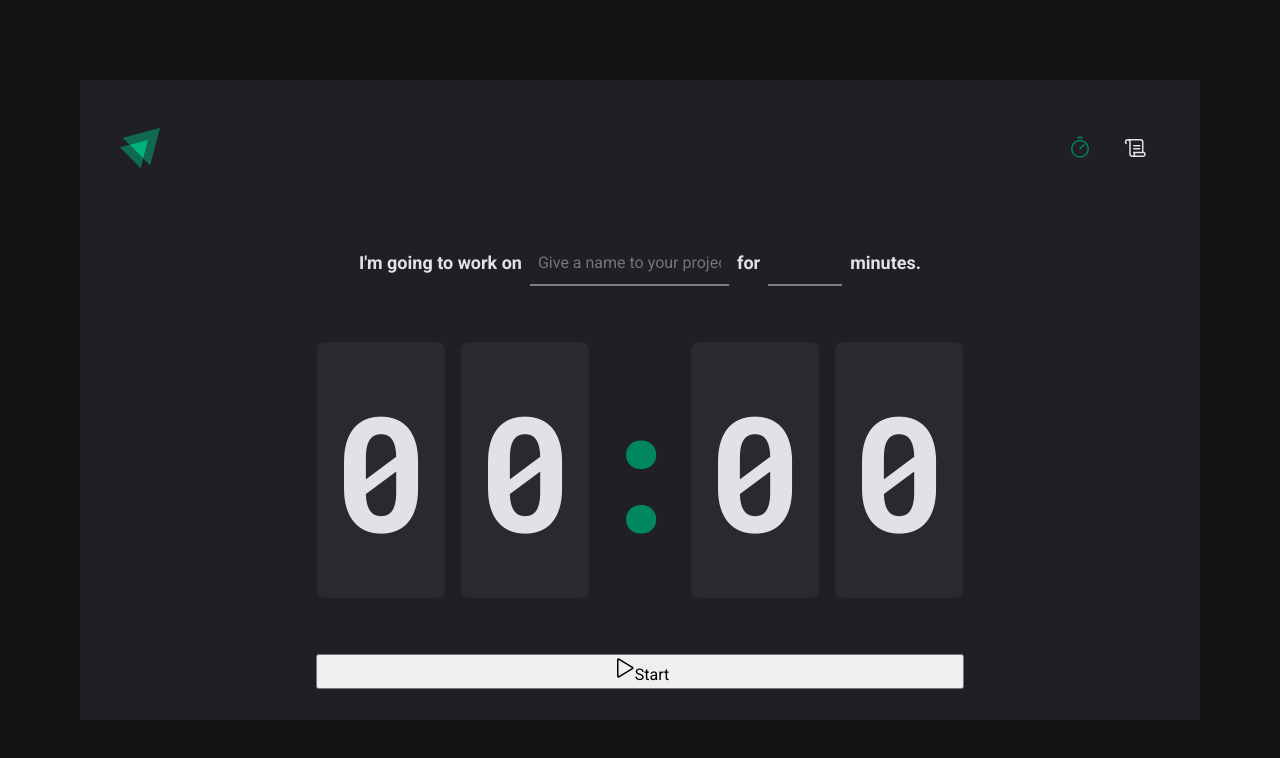
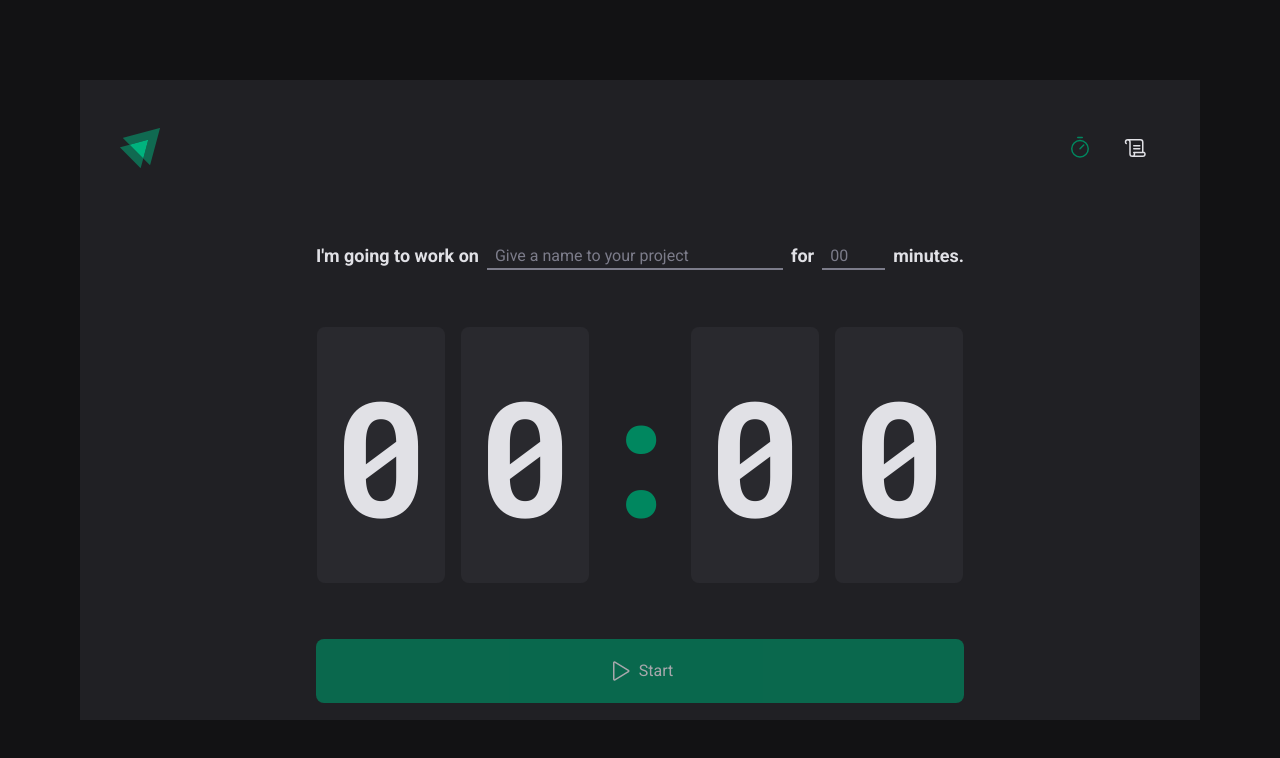
Before and after one commit to rvahilario/ignite-pomodoro, a React (Vite) app: page / in a window 1280 px wide. Shown: the top 758 px of the page. Built offline with nearby package versions, Linux system fonts and the light colour scheme.

Commit message:
add: styles to home page elements

```diff
--- a/src/pages/Home.tsx
+++ b/src/pages/Home.tsx
@@ -1,9 +1,21 @@
 import styled from 'styled-components'
 import { Play } from '@phosphor-icons/react'
 
-type Props = {}
+const OPTION_LIST_MOCK = [
+  'Web Development Project',
+  'Task Management App',
+  'Corporate Website Redesign',
+  'Book Writing Project',
+  'Language Learning App',
+  'Scientific Research Project',
+  'Financial Management App',
+  'Digital Marketing Project',
+  'Fitness Training App',
+]
 
-export function Home({}: Props) {
+type HomeProps = {}
+
+export function Home({}: HomeProps) {
   return (
     <FormContainer>
       <InputDiv>
@@ -12,10 +24,24 @@ export function Home({}: Props) {
           id="task-name"
           type="text"
           placeholder="Give a name to your project"
+          list="task-suggestions"
         />
+        <datalist id="task-suggestions">
+          {OPTION_LIST_MOCK.map((option) => (
+            <option key={option} value={option} />
+          ))}
+        </datalist>
 
         <label htmlFor="minutesAmount">for</label>
-        <input id="minutesAmount" className="minutes-amount" type="number" />
+        <input
+          id="minutesAmount"
+          className="minutes-amount"
+          type="number"
+          placeholder="00"
+          step={5}
+          min={5}
+          max={60}
+        />
 
         <span>minutes.</span>
       </InputDiv>
@@ -28,10 +54,10 @@ export function Home({}: Props) {
         <span>0</span>
       </TimerDiv>
 
-      <button type="submit">
+      <StyledButton type="submit" disabled={true}>
         <Play size="1.5rem" />
         Start
-      </button>
+      </StyledButton>
     </FormContainer>
   )
 }
@@ -47,7 +73,7 @@ const InputDiv = styled.div`
   display: flex;
   align-items: center;
   justify-content: center;
-  margin: 4.625rem auto 0;
+  margin-top: 4.625rem;
 
   color: ${({ theme }) => theme['gray-100']};
   font-size: 1.125rem;
@@ -56,18 +82,29 @@ const InputDiv = styled.div`
   gap: 0.5rem;
 
   input {
-    padding: 0.5rem;
+    flex: 1;
+    padding: 0 0.5rem;
     background: transparent;
     border: none;
     border-bottom: 2px solid ${({ theme }) => theme['gray-500']};
     color: ${({ theme }) => theme['gray-100']};
 
+    &::placeholder {
+      color: ${({ theme }) => theme['gray-500']};
+    }
+
     &:focus {
-      border-bottom: 2px solid ${({ theme }) => theme['gray-100']};
+      box-shadow: none;
+      border-bottom: 2px solid ${({ theme }) => theme['green-500']};
+    }
+
+    &::-webkit-calendar-picker-indicator {
+      display: none !important;
     }
   }
 
   .minutes-amount {
+    flex: 0;
     width: 4.625rem;
   }
 `
@@ -96,3 +133,26 @@ const TimerDiv = styled.div`
     color: ${({ theme }) => theme['green-500']};
   }
 `
+
+const StyledButton = styled.button`
+  display: flex;
+  justify-content: center;
+  align-items: center;
+  border: none;
+  border-radius: 0.5rem;
+  color: ${({ theme }) => theme['gray-100']};
+  background: ${({ theme }) => theme['green-500']};
+
+  height: 4rem;
+  padding: 1rem 2.5rem;
+  gap: 0.5rem;
+
+  &:hover:not(:disabled) {
+    background: ${({ theme }) => theme['green-700']};
+  }
+
+  &:disabled {
+    opacity: 0.7;
+    cursor: not-allowed;
+  }
+`
```
